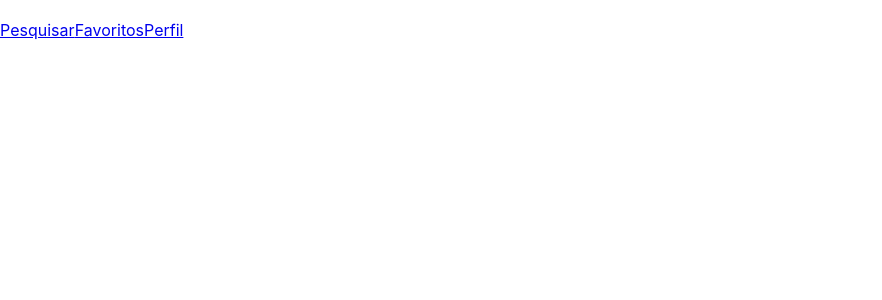
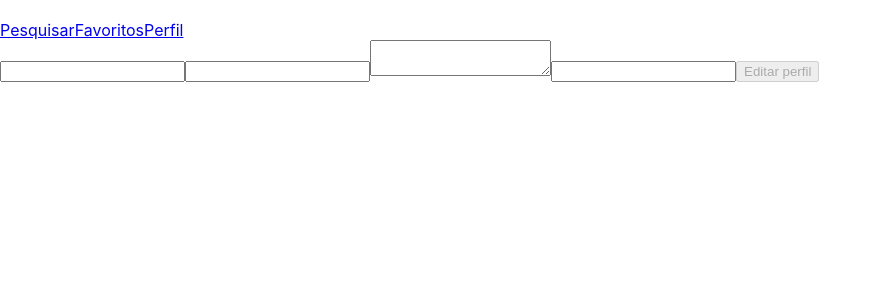
Before and after one commit to als-menezes/Soundfy, a React (Create React App) app: page /profile/edit in a window 1280 px wide. Shown: the top 300 px of the page, without its empty margins (0-882 px from the left). Built offline with nearby package versions, Linux system fonts and the light colour scheme.

Commit message:
> Implement: final features <

```diff
--- a/src/Components/MusicCard.js
+++ b/src/Components/MusicCard.js
@@ -1,7 +1,7 @@
 import React, { Component } from 'react';
 import PropTypes from 'prop-types';
 import Loading from './Loading';
-import { addSong } from '../services/favoriteSongsAPI';
+import { addSong, getFavoriteSongs, removeSong } from '../services/favoriteSongsAPI';
 
 class MusicCard extends Component {
   state = {
@@ -9,41 +9,62 @@ class MusicCard extends Component {
     isChecked: false,
   };
 
-  handleCheck = ({ target: { checked } }) => {
-    if (checked) {
-      this.setState({ isChecked: checked }, this.handleChange);
-    }
-  };
+  componentDidMount() {
+    this.favoriteMusic();
+  }
 
-  handleChange(checked) {
+  handleChange() {
+    const { track, removeFavList } = this.props;
+    const { check } = this.state;
     this.setState({ isLoading: true }, async () => {
-      await addSong(checked);
-      this.setState({ isLoading: false });
+      if (check) {
+        await addSong(track);
+      } else {
+        await removeSong(track);
+        if (removeFavList) removeFavList(track.trackId);
+        this.setState({ isLoading: false });
+      }
     });
   }
 
+  onCheckedChange = ({ target }) => {
+    const { checked } = target;
+    this.setState(
+      { check: checked },
+      this.handleChange,
+    );
+  };
+
+  favoriteMusic = async () => {
+    const { track } = this.props;
+    const favorite = await getFavoriteSongs();
+    this.setState({
+      isChecked: favorite.some((fav) => fav.trackName === track.trackName),
+    });
+  };
+
   render() {
-    const { trackName, previewUrl, trackId } = this.props;
+    const { track } = this.props;
     const { isLoading, isChecked } = this.state;
     return (
       <div>
         {isLoading ? <Loading /> : (
           <>
-            <h2>{trackName}</h2>
-            <audio data-testid="audio-component" src={ previewUrl } controls>
+            <h2>{track.trackName}</h2>
+            <audio data-testid="audio-component" src={ track.previewUrl } controls>
               <track kind="captions" />
-              O seu navegador não suporta o elemento
+              O seu navegador não suporta o trackemento
               {' '}
               <code>audio</code>
               .
             </audio>
-            <label htmlFor={ trackId }>
+            <label htmlFor={ track.trackId }>
               <p>Favorita</p>
               <input
-                data-testid={ `checkbox-music-${trackId}` }
+                data-testid={ `checkbox-music-${track.trackId}` }
                 type="checkbox"
-                id={ trackId }
-                onChange={ this.handleCheck }
+                id={ track.trackId }
+                onChange={ this.onCheckedChange }
                 checked={ isChecked }
               />
             </label>
--- a/src/Pages/Album.js
+++ b/src/Pages/Album.js
@@ -28,7 +28,7 @@ class Album extends Component {
         {album.map((song, index) => (
           <MusicCard
             key={ index }
-            { ...song }
+            track={ song }
           />
         ))}
       </div>
--- a/src/Pages/Favorites.js
+++ b/src/Pages/Favorites.js
@@ -1,16 +1,61 @@
 import React, { Component } from 'react';
+import PropTypes from 'prop-types';
 import Header from '../Components/Header';
+import { getFavoriteSongs } from '../services/favoriteSongsAPI';
+import Loading from '../Components/Loading';
+import MusicCard from '../Components/MusicCard';
 
 class Favorites extends Component {
-  state = { };
+  state = {
+    isLoading: false,
+    favList: [],
+  };
+
+  componentDidMount() {
+    this.setState({ isLoading: true }, async () => {
+      const data = await getFavoriteSongs();
+      this.setState({
+        favList: data,
+        isLoading: false,
+      });
+    });
+  }
+
+  removeFavList = (id) => {
+    this.setState((prevState) => ({
+      favList: prevState.favList.filter((fav) => fav.trackId !== id),
+    }));
+  };
 
   render() {
+    const { isLoading, favList } = this.state;
     return (
       <div data-testid="page-favorites">
         <Header />
+        { isLoading ? <Loading /> : (
+          <div data-testid="page-favorites">
+            <Header />
+            <h2>Favorites</h2>
+            <div>
+              {favList
+                .map((fav, index) => (
+                  <MusicCard
+                    key={ index }
+                    track={ fav }
+                    removeFavList={ this.removeFavList }
+                  />
+                ))}
+            </div>
+          </div>
+        )}
       </div>
     );
   }
 }
 
+Favorites.propTypes = {
+  trackName: PropTypes.string,
+  previewUrl: PropTypes.string,
+}.isRequired;
+
 export default Favorites;
--- a/src/Pages/Profile.js
+++ b/src/Pages/Profile.js
@@ -1,13 +1,38 @@
 import React, { Component } from 'react';
+import { Link } from 'react-router-dom/cjs/react-router-dom.min';
 import Header from '../Components/Header';
+import { getUser } from '../services/userAPI';
+import Loading from '../Components/Loading';
 
 class Profile extends Component {
-  state = { };
+  state = {
+    user: {},
+    isLoading: false,
+  };
+
+  async componentDidMount() {
+    const user = await getUser();
+    this.setState({
+      user,
+    });
+  }
 
   render() {
+    const { isLoading, user } = this.state;
     return (
       <div data-testid="page-profile">
         <Header />
+        {
+          isLoading ? <Loading /> : (
+            <>
+              <img data-testid="profile-image" alt="perfil" src={ user.image } />
+              <h3>{user.name}</h3>
+              <p>{user.email}</p>
+              <p>{user.description}</p>
+              <Link to="/profile/edit">Editar perfil</Link>
+            </>
+          )
+        }
       </div>
     );
   }
--- a/src/Pages/ProfileEdit.js
+++ b/src/Pages/ProfileEdit.js
@@ -1,16 +1,106 @@
 import React, { Component } from 'react';
+import PropTypes from 'prop-types';
 import Header from '../Components/Header';
+import { getUser, updateUser } from '../services/userAPI';
+import Loading from '../Components/Loading';
 
 class ProfileEdit extends Component {
-  state = { };
+  state = {
+    isLoading: false,
+    disabled: true,
+    name: '',
+    email: '',
+    image: '',
+    description: '',
+  };
+
+  async componentDidMount() {
+    this.setState({ isLoading: true });
+    const user = await getUser();
+    this.setState({
+      name: user.name,
+      email: user.email,
+      image: user.image,
+      description: user.description,
+      isLoading: false,
+    });
+  }
+
+  handleChange = ({ target }) => {
+    const { name, value } = target;
+    this.setState({ [name]: value }, this.validationFields);
+  };
+
+  validationFields = () => {
+    const { email, name, image, description } = this.state;
+    const emailRegex = /^[a-z0-9.]+@[a-z0-9]+\.[a-z]+\)?$/i;
+    const validateEmail = emailRegex.test(email);
+    const validateName = name.length !== 0;
+    const validateImage = image.length !== 0;
+    const validateDescription = description.length !== 0;
+    this.setState({
+      disabled: !(validateEmail && validateName && validateImage && validateDescription),
+    });
+  };
+
+  handleClick = async () => {
+    const { history } = this.props;
+    const { name, email, image, description } = this.state;
+    await updateUser({ name, email, image, description });
+    history.push('/profile');
+  };
 
   render() {
+    const { name, email, image, description, isLoading, disabled } = this.state;
     return (
       <div data-testid="page-profile-edit">
         <Header />
+        { isLoading ? <Loading /> : (
+          <>
+            <input
+              data-testid="edit-input-name"
+              type="text"
+              name="name"
+              value={ name }
+              onChange={ this.handleChange }
+            />
+            <input
+              data-testid="edit-input-email"
+              type="text"
+              name="email"
+              value={ email }
+              onChange={ this.handleChange }
+            />
+            <textarea
+              data-testid="edit-input-description"
+              name="description"
+              value={ description }
+              onChange={ this.handleChange }
+            />
+            <input
+              data-testid="edit-input-image"
+              type="text"
+              name="image"
+              value={ image }
+              onChange={ this.handleChange }
+            />
+            <button
+              data-testid="edit-button-save"
+              onClick={ this.handleClick }
+              disabled={ disabled }
+              type="button"
+            >
+              Editar perfil
+            </button>
+          </>
+        )}
       </div>
     );
   }
 }
 
+ProfileEdit.propTypes = {
+  history: PropTypes.func,
+}.isRequired;
+
 export default ProfileEdit;
```
